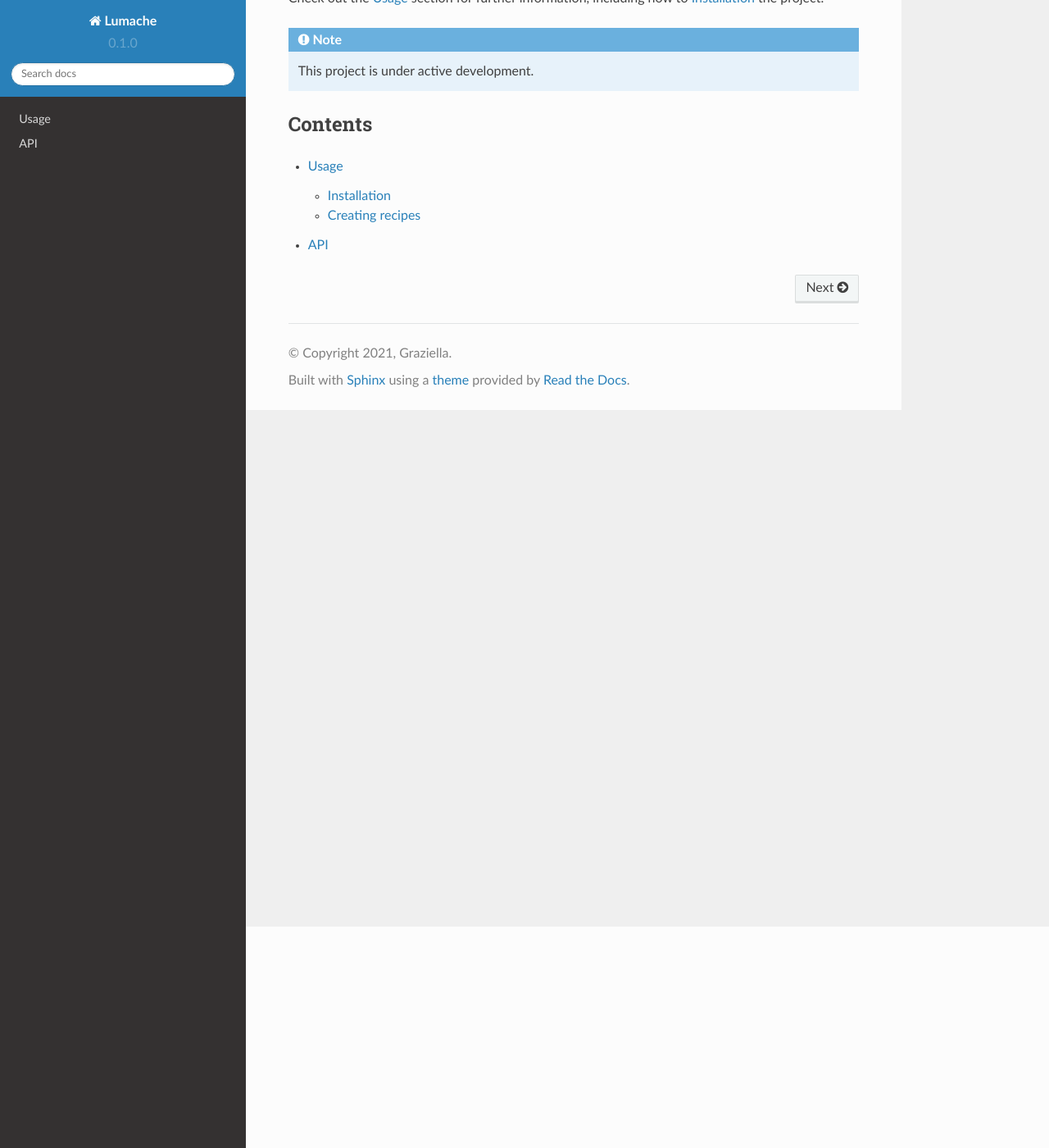
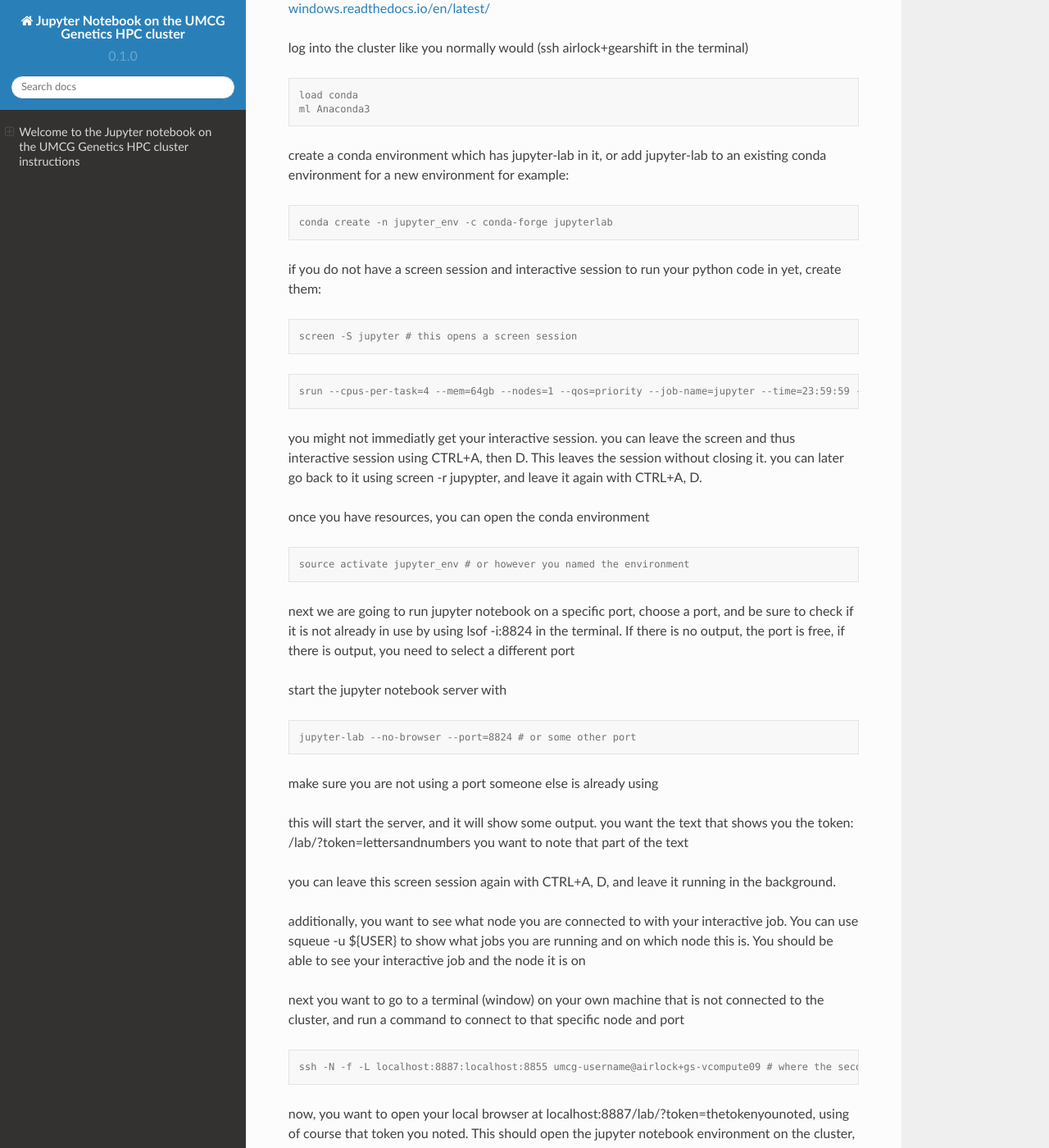
Before and after one commit to royoelen/jupyterlab-on-the-cluster, a Sphinx documentation site: the page built from docs/source/index.rst, in a window 1280 px wide and 1400 px high, scrolled down 270 px. Shown: the whole window at 82% size. Built offline with Sphinx 7.4.7 and the Read the Docs theme 2.0.0, drawn with Linux system fonts in a browser that asks for light colours; some of the changed text lies outside the part shown.

Commit message:
- setup page

```diff
--- a/docs/source/conf.py
+++ b/docs/source/conf.py
@@ -2,9 +2,9 @@
 
 # -- Project information
 
-project = 'Lumache'
-copyright = '2021, Graziella'
-author = 'Graziella'
+project = 'Jupyter Notebook on the UMCG Genetics HPC cluster'
+copyright = '2023, Roy Oelen'
+author = 'Roy Oelen'
 
 release = '0.1'
 version = '0.1.0'
--- a/docs/source/index.rst
+++ b/docs/source/index.rst
@@ -1,13 +1,66 @@
-Welcome to Lumache's documentation!
+Welcome to the Jupyter notebook on the UMCG Genetics HPC cluster instructions
 ===================================
 
-**Lumache** (/lu'make/) is a Python library for cooks and food lovers
-that creates recipes mixing random ingredients.
-It pulls data from the `Open Food Facts database <https://world.openfoodfacts.org/>`_
-and offers a *simple* and *intuitive* API.
+This assumes you have set up cluster access, for Windows users this assumes you have git for windows set up and are running the terminal commands there: https://ssh-and-rsync-for-windows.readthedocs.io/en/latest/
 
-Check out the :doc:`usage` section for further information, including
-how to :ref:`installation` the project.
+log into the cluster like you normally would (ssh airlock+gearshift in the terminal)
+
+.. code-block:: console
+
+   load conda
+   ml Anaconda3
+
+create a conda environment which has jupyter-lab in it, or add jupyter-lab to an existing conda environment
+for a new environment for example:
+
+.. code-block:: console
+
+   conda create -n jupyter_env -c conda-forge jupyterlab
+
+if you do not have a screen session and interactive session to run your python code in yet, create them:
+
+.. code-block:: console
+
+   screen -S jupyter # this opens a screen session
+
+.. code-block:: console
+
+   srun --cpus-per-task=4 --mem=64gb --nodes=1 --qos=priority --job-name=jupyter --time=23:59:59 --tmp=1000gb --pty bash -i # this requests an interactive session
+
+you might not immediatly get your interactive session. you can leave the screen and thus interactive session using CTRL+A, then D. This leaves the session without closing it. you can later go back to it using screen -r jupypter, and leave it again with CTRL+A, D.
+
+once you have resources, you can open the conda environment
+
+.. code-block:: console
+
+   source activate jupyter_env # or however you named the environment
+
+next we are going to run jupyter notebook on a specific port, choose a port, and be sure to check if it is not already in use by using lsof -i:8824 in the terminal. If there is no output, the port is free, if there is output, you need to select a different port
+
+
+start the jupyter notebook server with
+
+.. code-block:: console
+
+   jupyter-lab --no-browser --port=8824 # or some other port
+
+make sure you are not using a port someone else is already using
+
+this will start the server, and it will show some output. you want the text that shows you the token: /lab/?token=lettersandnumbers
+you want to note that part of the text
+
+you can leave this screen session again with CTRL+A, D, and leave it running in the background.
+
+additionally, you want to see what node you are connected to with your interactive job. You can use squeue -u ${USER} to show what jobs you are running and on which node this is. You should be able to see your interactive job and the node it is on
+
+next you want to go to a terminal (window) on your own machine that is not connected to the cluster, and run a command to connect to that specific node and port
+
+.. code-block:: console
+
+   ssh -N -f -L localhost:8887:localhost:8855 umcg-username@airlock+gs-vcompute09 # where the second number is the port you supplied earlier, the username is your username, and the gs-vcompute is the node you are running the interactive job on
+
+now, you want to open your local browser at localhost:8887/lab/?token=thetokenyounoted, using of course that token you noted. This should open the jupyter notebook environment on the cluster, right in your browser.
+
 
 .. note::
 
@@ -17,6 +70,3 @@ Contents
 --------
 
 .. toctree::
-
-   usage
-   api
```
Also changed, not shown: docs/source/api.rst (deleted, +0 -7 lines), docs/source/usage.rst (deleted, +0 -33 lines).
